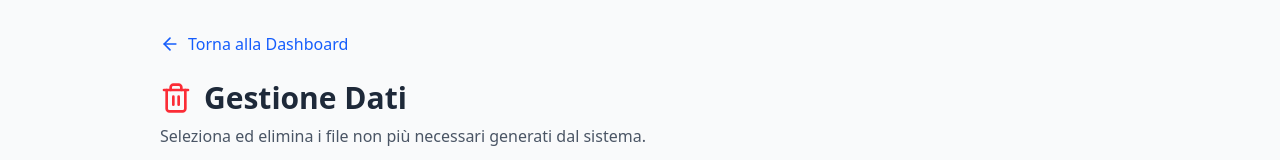
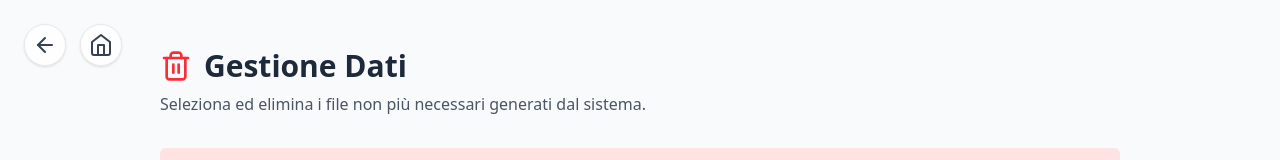
Before and after one commit to andrea-peruzza/OMR-Exams, a React (Vite) app in the folder frontend/: page /cleanup in a window 1280 px wide. Shown: the top 160 px of the page. Built offline with nearby package versions, Linux system fonts and the light colour scheme; no server answers.

Commit message:
fix(frontend): Aggiungere HomeButton a tutte le pagine
Con modifica dei bottoni in Backup e Cleanup per omologazione con le
altre pagine.

```diff
--- a/frontend/src/pages/Backup.jsx
+++ b/frontend/src/pages/Backup.jsx
@@ -2,6 +2,8 @@ import React, { useState, useEffect } from 'react';
 import { Link } from 'react-router-dom';
 import { ArrowLeft, RefreshCw, ArchiveRestore, AlertCircle } from 'lucide-react';
 import { backupAPI } from '../api/client';
+import BackButton from '../components/BackButton';
+import HomeButton from '../components/HomeButton';
 
 export default function Backup() {
   const [backups, setBackups] = useState([]);
@@ -54,7 +56,10 @@ export default function Backup() {
   };
 
   return (
-    <div className="p-8 max-w-5xl mx-auto font-sans">
+    <div className="min-h-screen relative bg-slate-50 pb-20">
+      <BackButton />
+      <HomeButton />
+      <div className="p-8 max-w-5xl mx-auto font-sans pt-12">
       <div className="mb-6 flex items-center justify-between">
         <div>
           <h1 className="text-4xl font-extrabold text-blue-900 drop-shadow-sm pb-2">
@@ -62,9 +67,6 @@ export default function Backup() {
           </h1>
           <p className="text-gray-600">Gestisci i backup dei file JSON degli esami (massimo 5 file conservati).</p>
         </div>
-        <Link to="/dashboard" className="flex items-center text-blue-600 hover:text-blue-800 transition">
-          <ArrowLeft size={20} className="mr-2" /> Torna alla Dashboard
-        </Link>
       </div>
 
       {error && (
@@ -130,6 +132,7 @@ export default function Backup() {
         )}
       </div>
     </div>
+    </div>
   );
 }
 
--- a/frontend/src/pages/Cleanup.jsx
+++ b/frontend/src/pages/Cleanup.jsx
@@ -3,6 +3,8 @@ import { Link } from 'react-router-dom';
 import { ArrowLeft, Trash2, CheckSquare, Square, RefreshCcw } from 'lucide-react';
 import apiClient from '../api/client';
 import { useConfirm } from '../hooks/useConfirm';
+import BackButton from '../components/BackButton';
+import HomeButton from '../components/HomeButton';
 
 export default function Cleanup() {
   const [data, setData] = useState(null);
@@ -100,12 +102,11 @@ export default function Cleanup() {
   };
 
   return (
-    <div className="p-8 max-w-5xl mx-auto font-sans">
+    <div className="min-h-screen relative bg-slate-50 pb-20">
       <ConfirmModal />
-      <Link to="/dashboard" className="inline-flex items-center text-blue-600 hover:text-blue-800 mb-6 transition-colors">
-        <ArrowLeft className="mr-2" size={20} />
-        Torna alla Dashboard
-      </Link>
+      <BackButton />
+      <HomeButton />
+      <div className="p-8 max-w-5xl mx-auto font-sans pt-12">
 
       <h1 className="text-3xl font-bold text-gray-800 mb-2 flex items-center">
         <Trash2 className="mr-3 text-red-500" size={32} />
@@ -217,5 +218,6 @@ export default function Cleanup() {
 
       </div>
     </div>
+    </div>
   );
 }
--- a/frontend/src/pages/Correct.jsx
+++ b/frontend/src/pages/Correct.jsx
@@ -3,6 +3,7 @@ import { CheckCircle, ScanText } from 'lucide-react';
 import { sortAPI, correctAPI } from '../api/client';
 import { useNavigate } from 'react-router-dom';
 import BackButton from '../components/BackButton';
+import HomeButton from '../components/HomeButton';
 import HelpButton from '../components/HelpButton';
 import { usePrompt } from '../hooks/usePrompt';
 
@@ -268,6 +269,7 @@ function Correct() {
     <div className="min-h-screen relative bg-gradient-to-br from-emerald-200 via-white to-white">
       <PromptModal />
       <BackButton />
+      <HomeButton />
       <div className="max-w-5xl mx-auto p-6 space-y-8 pb-20">
         <header className="flex items-center gap-4 border-b pb-4">
           <div className="bg-emerald-100 p-3 rounded-full text-emerald-700">
--- a/frontend/src/pages/Generate.jsx
+++ b/frontend/src/pages/Generate.jsx
@@ -4,6 +4,7 @@ import { Play, Upload, CheckCircle2, AlertCircle, ArrowLeft, FilePlus, X, FileTe
 import { useNavigate, Link } from 'react-router-dom';
 import PDFPreview from '../components/PDFPreview';
 import BackButton from '../components/BackButton';
+import HomeButton from '../components/HomeButton';
 import HelpButton from '../components/HelpButton';
 import { usePrompt } from '../hooks/usePrompt';
 
@@ -282,6 +283,7 @@ export default function Generate() {
     <div className="min-h-screen relative bg-gradient-to-br from-blue-200 via-white to-white">
       <PromptModal />
       <BackButton />
+      <HomeButton />
       <div className="max-w-5xl mx-auto p-8 font-sans">
         <header className="flex justify-between items-center mb-8 border-b pb-4">
           <div className="flex items-center gap-4">
--- a/frontend/src/pages/ManualCorrection.jsx
+++ b/frontend/src/pages/ManualCorrection.jsx
@@ -4,6 +4,7 @@ import { manualAPI, correctAPI } from '../api/client';
 import PDFPreview from '../components/PDFPreview';
 import { useNavigate } from 'react-router-dom';
 import BackButton from '../components/BackButton';
+import HomeButton from '../components/HomeButton';
 import HelpButton from '../components/HelpButton';
 
 export default function ManualCorrection() {
@@ -122,8 +123,9 @@ export default function ManualCorrection() {
   };
 
   return (
-    <div className="min-h-screen relative bg-gradient-to-br from-yellow-200 via-white to-white">
+    <div className="min-h-screen relative bg-gradient-to-br from-yellow-200 via-white to-white pb-20">
       <BackButton />
+      <HomeButton />
       <div className="max-w-6xl mx-auto p-6 space-y-6 pb-20">
         <header className="flex items-center gap-4 border-b pb-4 mb-8">
           <div className="bg-yellow-100 p-3 rounded-full text-yellow-700">
--- a/frontend/src/pages/Mark.jsx
+++ b/frontend/src/pages/Mark.jsx
@@ -3,6 +3,7 @@ import { Link } from 'react-router-dom';
 import { FileCheck, ArrowRight, Table, AlertCircle, FileSpreadsheet, Download, DownloadIcon, FileCode2, Home, FileOutput } from 'lucide-react';
 import { useNavigate } from 'react-router-dom';
 import BackButton from '../components/BackButton';
+import HomeButton from '../components/HomeButton';
 import HelpButton from '../components/HelpButton';
 import { usePrompt } from '../hooks/usePrompt';
 import { correctAPI, markAPI } from '../api/client';
@@ -185,6 +186,7 @@ export default function Mark() {
     <div className="min-h-screen relative bg-gradient-to-br from-orange-200 via-white to-white">
       <PromptModal />
       <BackButton />
+      <HomeButton />
       <div className="max-w-6xl mx-auto p-6 space-y-8 pb-20">
         <header className="flex items-center gap-4 border-b pb-4 mb-8">
           <div className="bg-orange-100 p-3 rounded-full text-orange-700">
--- a/frontend/src/pages/Moodle.jsx
+++ b/frontend/src/pages/Moodle.jsx
@@ -3,6 +3,7 @@ import { Link, useNavigate } from 'react-router-dom';
 import { moodleAPI } from '../api/client';
 import { Library, Upload, Download, CheckCircle, FileCode2 } from 'lucide-react';
 import BackButton from '../components/BackButton';
+import HomeButton from '../components/HomeButton';
 import HelpButton from '../components/HelpButton';
 import { usePrompt } from '../hooks/usePrompt';
 
@@ -166,6 +167,7 @@ export default function Moodle() {
     <div className="min-h-screen relative bg-gradient-to-br from-indigo-200 via-white to-white">
       <PromptModal />
       <BackButton />
+      <HomeButton />
       <div className="max-w-4xl mx-auto p-6 space-y-8 pb-20">
         <header className="flex items-center gap-4 border-b pb-4">
           <div className="bg-indigo-100 p-3 rounded-full text-indigo-700">
--- a/frontend/src/pages/QuestionsEditor.jsx
+++ b/frontend/src/pages/QuestionsEditor.jsx
@@ -3,6 +3,7 @@ import { useNavigate } from 'react-router-dom';
 import { generateAPI } from '../api/client';
 import { ArrowLeft, Save, Plus, Trash2, CheckCircle2, AlertCircle } from 'lucide-react';
 import BackButton from '../components/BackButton';
+import HomeButton from '../components/HomeButton';
 import { usePrompt } from '../hooks/usePrompt';
 
 export default function QuestionsEditor() {
@@ -190,6 +191,7 @@ export default function QuestionsEditor() {
       <div className="flex items-center justify-between mb-8">
         <div className="flex items-center gap-4">
           <BackButton />
+          <HomeButton />
           <h1 className="text-3xl font-extrabold text-gray-800">Editor Domande</h1>
         </div>
       </div>
```
